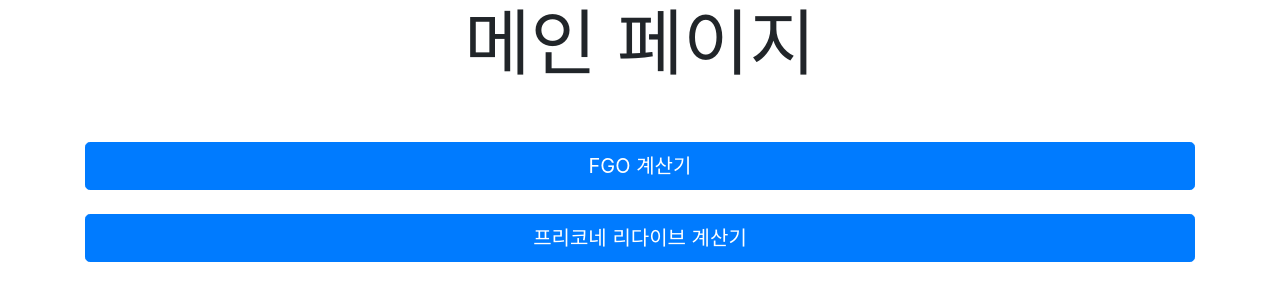
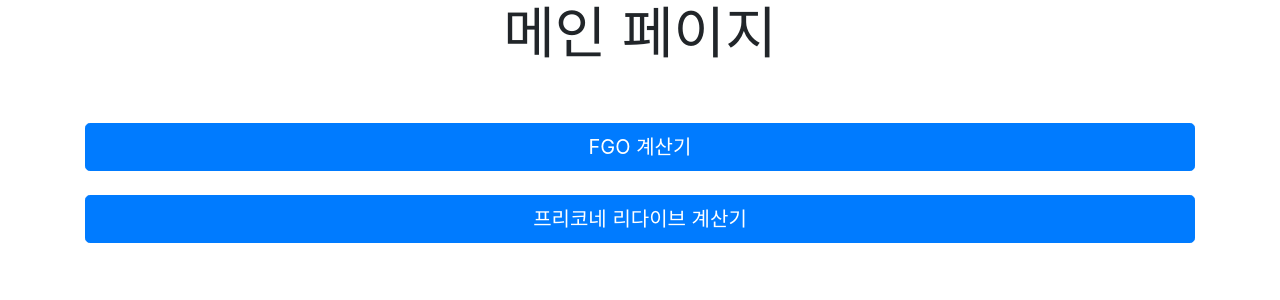
Before and after one commit to gitnod/gitnod.github.io, a plain HTML site: page index.html in a window 1280 px wide. Drawn offline with nearby package versions, Linux system fonts and the light colour scheme.

Commit message:
change title font size

```diff
--- a/index.html
+++ b/index.html
@@ -14,7 +14,7 @@
 
     <div class="container">
 
-      <h1 class="display-3" align="center">메인 페이지</h1><br><br>
+      <h1 class="display-4" align="center">메인 페이지</h1><br><br>
       <button type="button" id="fgoCalcButton" class="btn btn-primary btn-lg btn-block">FGO 계산기</button><br>
       <button type="button" id="rediveCalcButton" class="btn btn-primary btn-lg btn-block">프리코네 리다이브 계산기</button><br>
 
```
